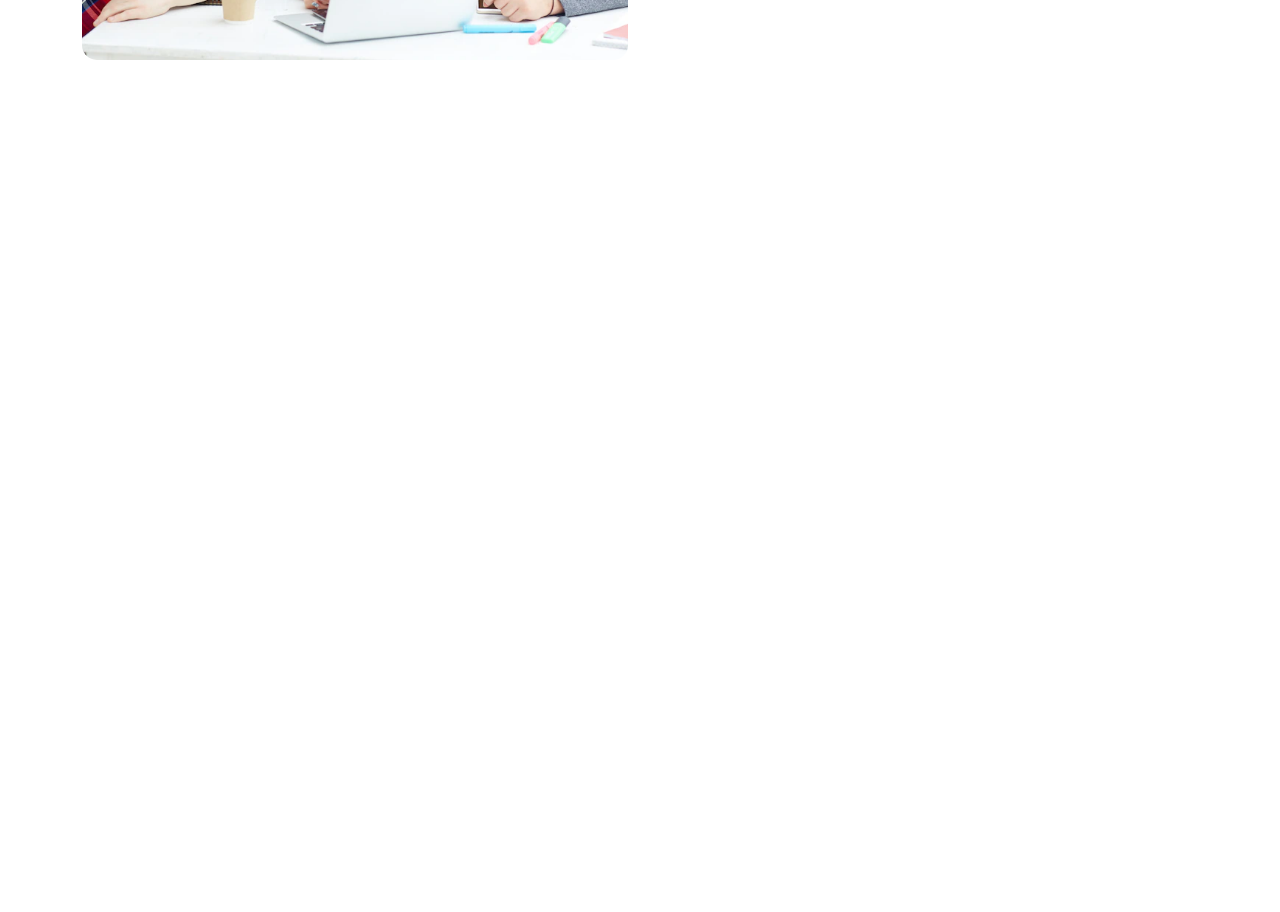
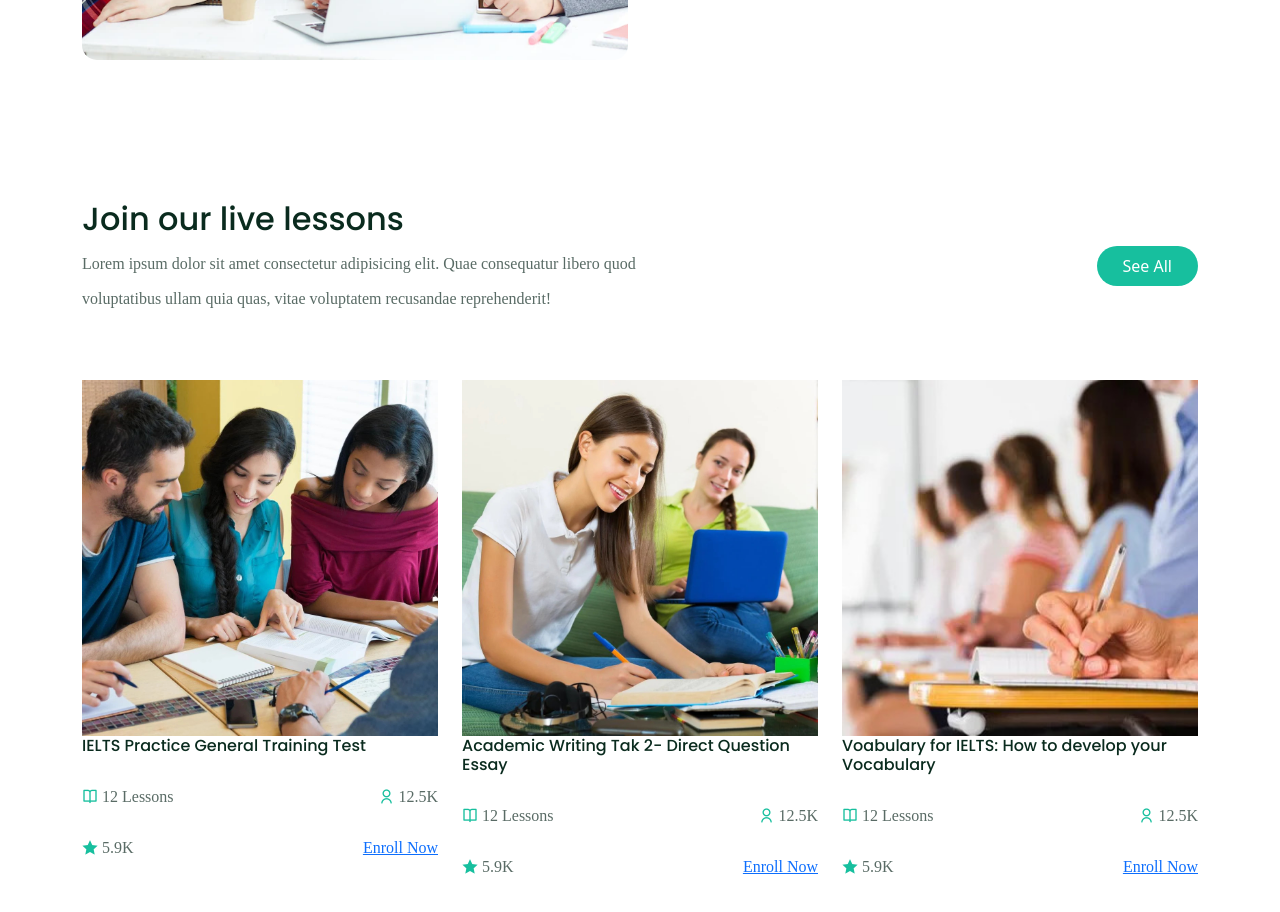
Before and after one commit to SIECTESTMASTERS/test-prep-app, a React (Create React App) app in the folder client/: page / in a window 1280 px wide. Shown: the part 1280-2192 px from the top of the page. Before the commit the page ends 1410 px from the top, so only its background shows below. Built offline with nearby package versions, Linux system fonts and the light colour scheme; a web font is replaced by a local one.

Commit message:
feat(landing page): courses component and styling

```diff
--- /dev/null
+++ b/client/src/components/CoursesSection/CourseCard.jsx
@@ -0,0 +1,39 @@
+import React from 'react'
+
+function CourseCard(props) {
+    const {imgUrl, title, lesson, students, rating} = props.item;
+
+  return (
+    <div className="single__course__item">
+      <div className="course__img">
+        <img src={imgUrl} alt="" className="w-100" />
+      </div>
+
+      <div className="course__details">
+        <h6 className="course__title mb-4">{title}</h6>
+
+        <div className=" d-flex justify-content-between align-items-center">
+          <p className="lesson d-flex align-items-center gap-1">
+            <i class="ri-book-open-line"></i> {lesson} Lessons
+          </p>
+
+          <p className="students d-flex align-items-center gap-1">
+            <i class="ri-user-line"></i> {students}K
+          </p>
+        </div>
+
+        <div className=" d-flex justify-content-between align-items-center">
+          <p className="rating d-flex align-items-center gap-1">
+            <i class="ri-star-fill"></i> {rating}K
+          </p>
+
+          <p className="enroll d-flex align-items-center gap-1">
+            <a href="#"> Enroll Now</a>
+          </p>
+        </div>
+      </div>
+    </div>
+  )
+}
+
+export default CourseCard
--- /dev/null
+++ b/client/src/components/CoursesSection/Courses.css
@@ -0,0 +1,37 @@
+.single__course__item {
+    padding: 15px;
+  }
+
+  .course__img img {
+    border-radius: 10px;
+    margin-bottom: 20px;
+  }
+
+  .enroll a {
+    text-decoration: none;
+    font-weight: 600;
+    font-size: 0.9rem;
+    color: #17bf9e;
+  }
+
+  .lesson,
+  .students,
+  .rating {
+    font-size: 0.9rem;
+    color: #0a2b1e;
+    font-weight: 500;
+  }
+
+  .lesson i,
+  .students i,
+  .rating i {
+    font-weight: 400;
+  }
+
+  .course__title {
+    line-height: 2rem;
+  }
+
+  .course__top__left h2 {
+    font-weight: 600;
+  }
--- /dev/null
+++ b/client/src/components/CoursesSection/Courses.jsx
@@ -0,0 +1,69 @@
+import React from 'react'
+import { Container, Row, Col } from 'reactstrap'
+import courseImg1 from '../../images/course1.jpg'
+import courseImg2 from '../../images/course2.jpg'
+import courseImg3 from '../../images/corse3.jpg'
+import CourseCard from './CourseCard'
+
+const coursesData = [
+    {
+      id: "01",
+      title: "IELTS Practice General Training Test",
+      lesson: 12,
+      students: 12.5,
+      rating: 5.9,
+      imgUrl: courseImg1,
+    },
+
+    {
+      id: "02",
+      title: "Academic Writing Tak 2- Direct Question Essay",
+      lesson: 12,
+      students: 12.5,
+      rating: 5.9,
+      imgUrl: courseImg2,
+    },
+
+    {
+      id: "03",
+      title: "Voabulary for IELTS: How to develop your Vocabulary",
+      lesson: 12,
+      students: 12.5,
+      rating: 5.9,
+      imgUrl: courseImg3,
+    },
+  ];
+
+function Courses() {
+  return (
+    <section>
+      <Container>
+        <Row>
+          <Col lg="12" className="mb-5">
+            <div className="course__top d-flex justify-content-between align-items-center">
+              <div className="course__top__left w-50">
+                <h2>Join our live lessons</h2>
+                <p>
+                  Lorem ipsum dolor sit amet consectetur adipisicing elit. Quae
+                  consequatur libero quod voluptatibus ullam quia quas, vitae
+                  voluptatem recusandae reprehenderit!
+                </p>
+              </div>
+
+              <div className="w-50 text-end">
+                <button className="btn">See All</button>
+              </div>
+            </div>
+          </Col>
+          {coursesData.map((item) => (
+            <Col lg="4" md="6" sm="6">
+              <CourseCard key={item.id} item={item} />
+            </Col>
+          ))}
+        </Row>
+      </Container>
+    </section>
+  )
+}
+
+export default Courses
--- a/client/src/pages/Home.jsx
+++ b/client/src/pages/Home.jsx
@@ -1,6 +1,7 @@
 import React from 'react'
 import AboutUs from '../components/AboutUs/AboutUs'
 import CompanySection from '../components/CompanySection/CompanySection'
+import Courses from '../components/CoursesSection/Courses'
 import Header from '../components/Header/Header'
 import HeroSection from '../components/HeroSection/HeroSection'
 
@@ -11,6 +12,7 @@ function Home() {
       <HeroSection />
       <CompanySection />
       <AboutUs />
+      <Courses />
     </div>
   )
 }
```
